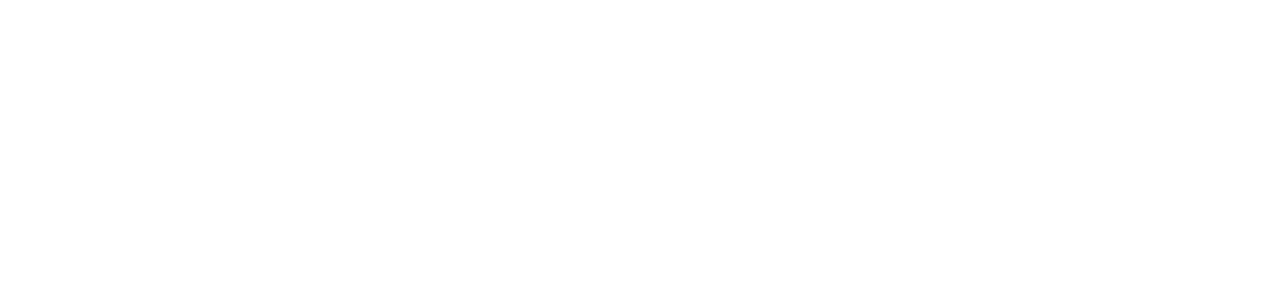
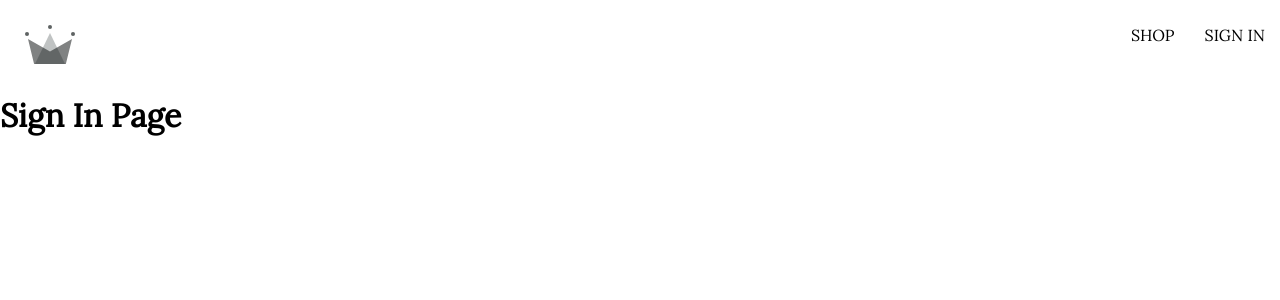
Before and after one commit to sushmullur/candid-clothing, a React (Create React App) app: page /sign-in in a window 1280 px wide. Before the commit this address had no page. Shown: the top 300 px of the page. Built offline with nearby package versions, Linux system fonts and the light colour scheme; a web font is replaced by a local one.

Commit message:
added sign-in

```diff
--- a/package.json
+++ b/package.json
@@ -6,6 +6,7 @@
     "@testing-library/jest-dom": "^5.16.5",
     "@testing-library/react": "^13.4.0",
     "@testing-library/user-event": "^13.5.0",
+    "firebase": "^9.15.0",
     "react": "^18.2.0",
     "react-dom": "^18.2.0",
     "react-router-dom": "6",
--- a/src/App.js
+++ b/src/App.js
@@ -2,8 +2,7 @@
 
 import Navigation from './routes/navigation/navigation.component';
 import Home from './routes/home/home.component';
-
-
+import SignIn from './routes/sign-in/sign-in.component';
 
 const Shop = () => {
   return <h1>I am the shop page</h1>;
@@ -15,6 +14,7 @@
       <Route path='/' element={<Navigation />}>
         <Route index element={<Home />} />
         <Route path='shop' element={<Shop />} />
+        <Route path='sign-in' element={<SignIn />} />
       </Route>
 
     </Routes>
--- a/src/routes/navigation/navigation.component.jsx
+++ b/src/routes/navigation/navigation.component.jsx
@@ -15,6 +15,9 @@
                 <Link className='nav-link' to='/shop'>
                     SHOP
                 </Link>
+                <Link className='nav-link' to='/sign-in'>
+                    SIGN IN
+                </Link>
           </div>
         </div>
         <Outlet />
--- /dev/null
+++ b/src/routes/sign-in/sign-in.component.jsx
@@ -0,0 +1,9 @@
+const SignIn = () => {
+    return (
+        <div>
+            <h1>Sign In Page</h1>
+        </div>
+    );
+}
+
+export default SignIn;
```
Also changed, not shown: 2 other files (tests, documents, lock files or other folders).
